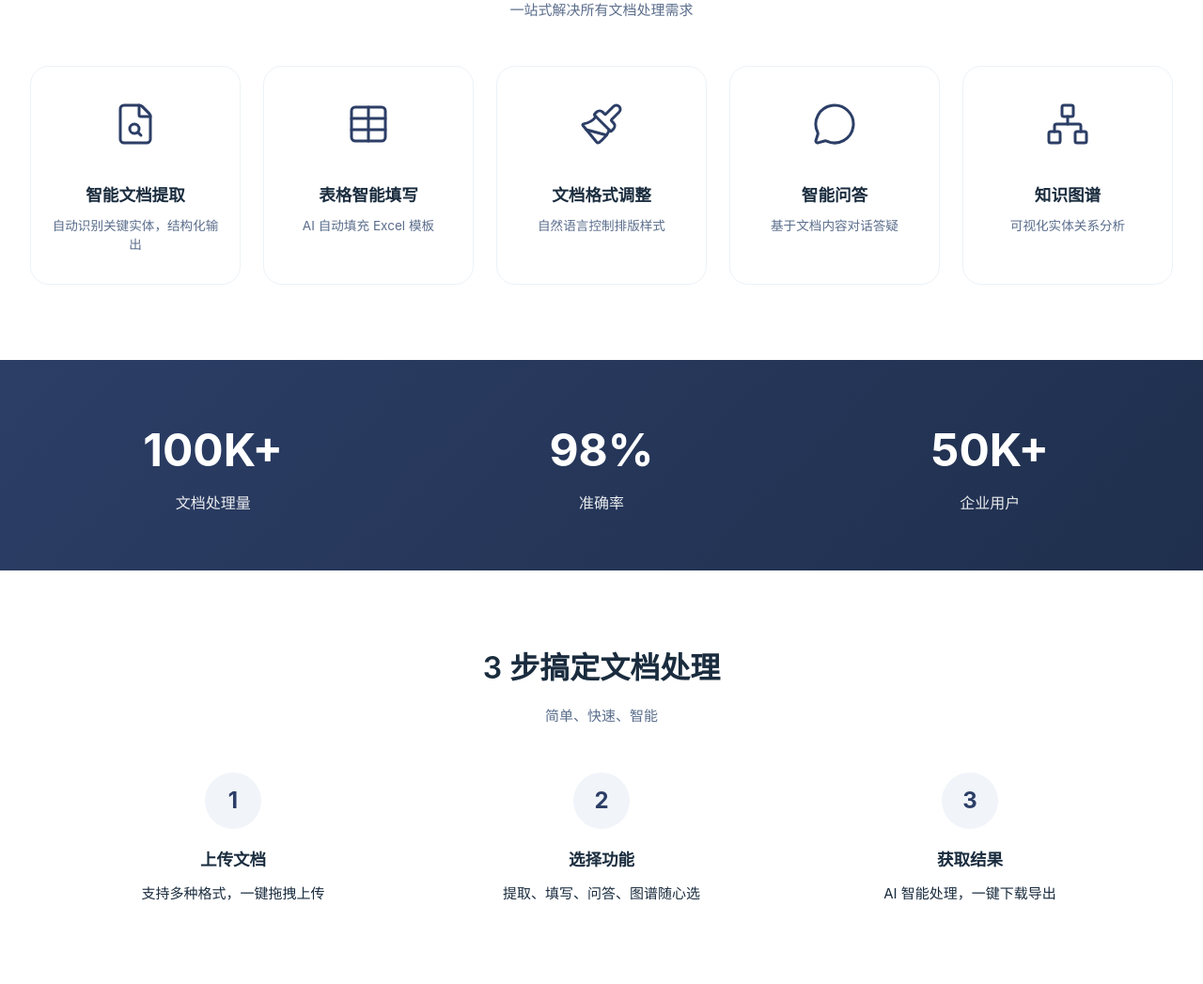
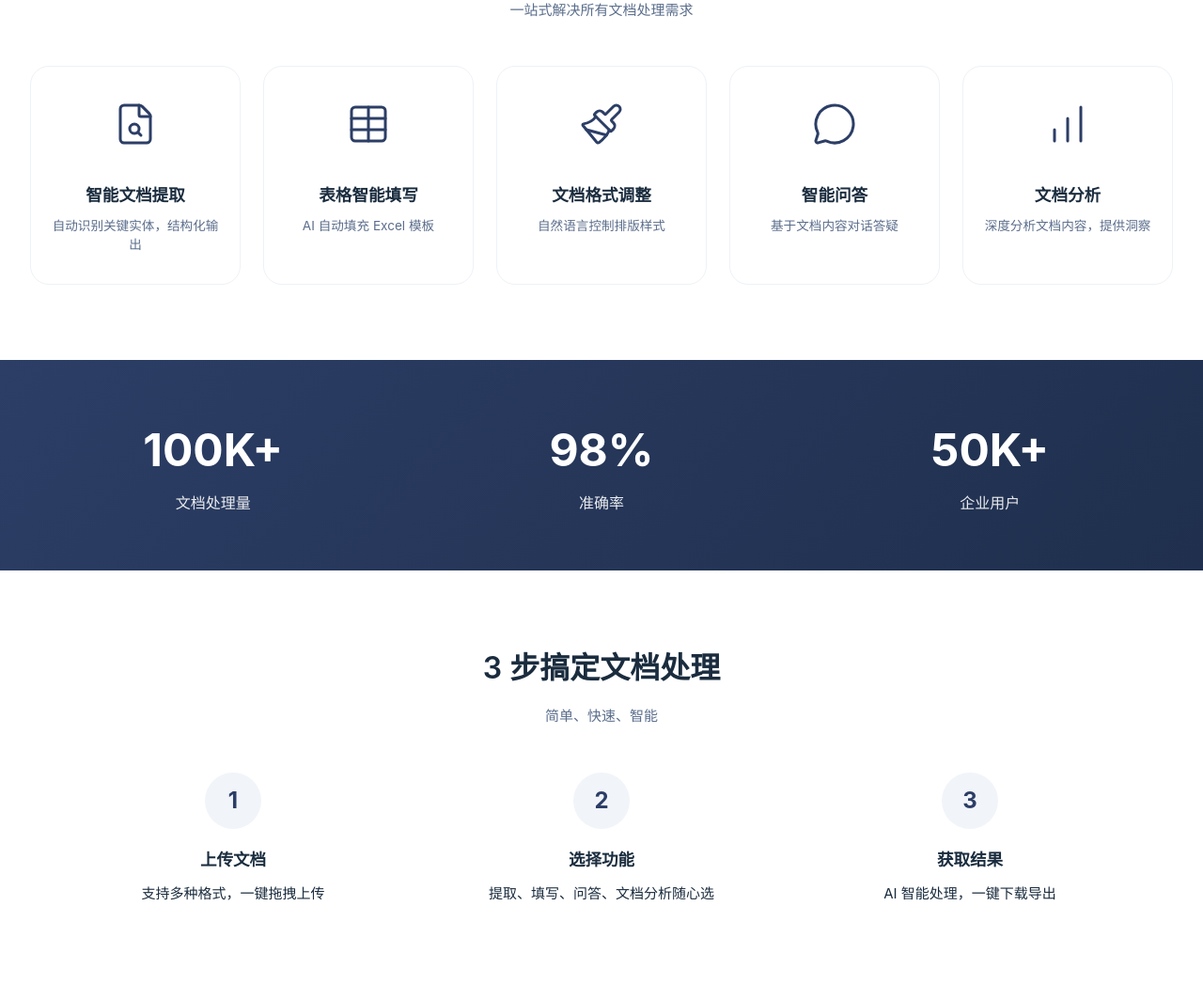
Before and after one commit to hanHU196/DIOS, a Flask app: page / in a window 1280 px wide. Shown: the part 731-1778 px from the top of the page at 94% size. Run offline with Flask 3, Linux system fonts and the light colour scheme.

Commit message:
页面优化

```diff
--- a/templates/index.html
+++ b/templates/index.html
@@ -41,7 +41,7 @@
             <div class="feature-item"><div class="feature-icon"><i data-lucide="table"></i></div><h3>表格智能填写</h3><p>AI 自动填充 Excel 模板</p></div>
             <div class="feature-item"><div class="feature-icon"><i data-lucide="paintbrush"></i></div><h3>文档格式调整</h3><p>自然语言控制排版样式</p></div>
             <div class="feature-item"><div class="feature-icon"><i data-lucide="message-circle"></i></div><h3>智能问答</h3><p>基于文档内容对话答疑</p></div>
-            <div class="feature-item"><div class="feature-icon"><i data-lucide="network"></i></div><h3>知识图谱</h3><p>可视化实体关系分析</p></div>
+            <div class="feature-item"><div class="feature-icon"><i data-lucide="bar-chart"></i></div><h3>文档分析</h3><p>深度分析文档内容，提供洞察</p></div>
         </div>
     </section>
 
@@ -60,7 +60,7 @@
         <p class="section-subtitle">简单、快速、智能</p>
         <div class="steps-grid">
             <div class="step-card"><div class="step-number">1</div><h3>上传文档</h3><p>支持多种格式，一键拖拽上传</p></div>
-            <div class="step-card"><div class="step-number">2</div><h3>选择功能</h3><p>提取、填写、问答、图谱随心选</p></div>
+            <div class="step-card"><div class="step-number">2</div><h3>选择功能</h3><p>提取、填写、问答、文档分析随心选</p></div>
             <div class="step-card"><div class="step-number">3</div><h3>获取结果</h3><p>AI 智能处理，一键下载导出</p></div>
         </div>
     </section>
--- a/templates/workspace.html
+++ b/templates/workspace.html
@@ -17,7 +17,7 @@
             <div class="nav-links">
                 <a href="/" class="nav-link">首页</a>
                 <a href="#" class="nav-link" id="featuresLink">功能</a>
-                <a href="#" class="nav-link" id="pricingLink">订阅</a>
+                <a href="#" class="nav-link" id="pricingLink">订阅企业版</a>
             </div>
             <div class="nav-buttons">
                 <!-- 主题切换按钮 -->
```
